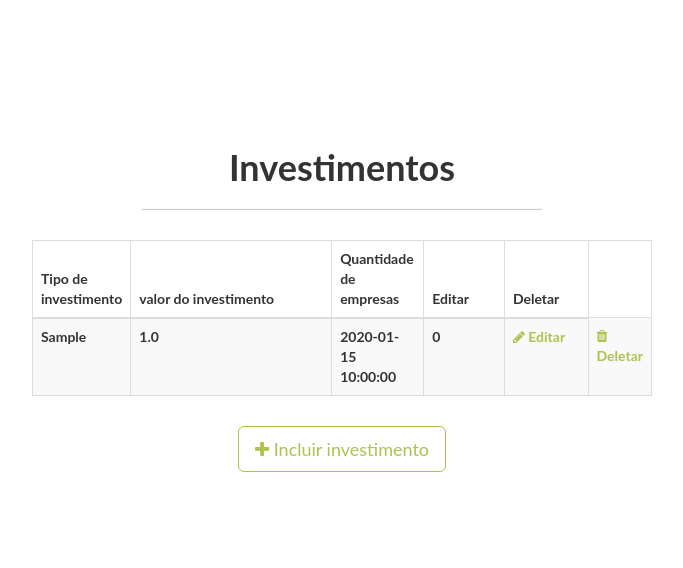
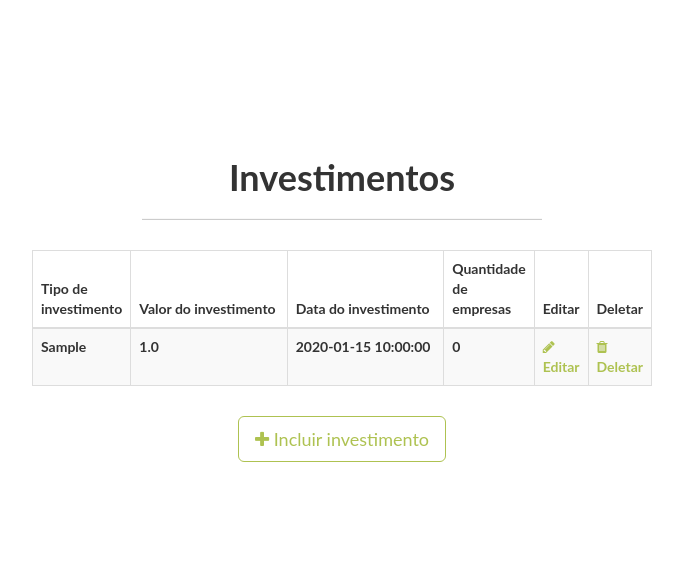
Before and after one commit to JonathanFSilva/mergers, a Flask app: page /admin/investimentos in a window 1280 px wide. Shown: the part 51-619 px from the top of the page, without its empty margins (298-981 px from the left). Run offline with Flask 2, Linux system fonts and the light colour scheme; a user stored in the database is signed in; tables that the repository leaves empty hold one stand-in row (values such as "Sample post"); parts of the project's set-up code (start-up, migrations or seed data) failed here and were passed over; some libraries are stand-ins or nearby versions.

Commit message:
adiciona campos faltantes para investimentos.html

```diff
--- a/app/templates/admin/investimentos/investimentos.html
+++ b/app/templates/admin/investimentos/investimentos.html
@@ -19,7 +19,8 @@
               <thead>
                 <tr>
                   <th width="15%"> Tipo de investimento </th>
-                  <th width="40%"> valor do investimento </th>
+                  <th width="40%"> Valor do investimento </th>
+                  <th width="40%"> Data do investimento </th>
                   <th width="15%"> Quantidade de empresas </th>
                   <th width="15%"> Editar </th>
                   <th width="15%"> Deletar </th>
```
